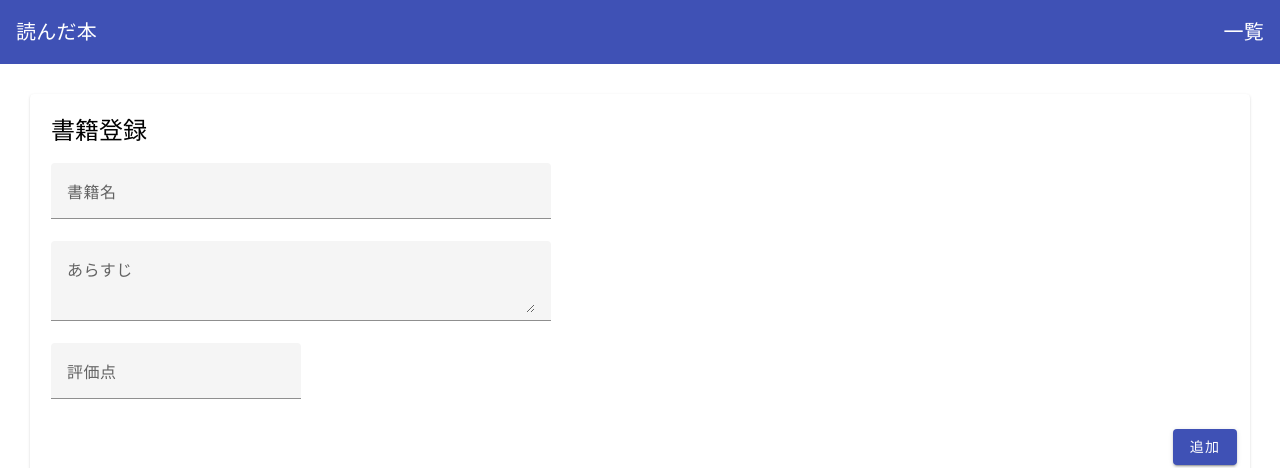
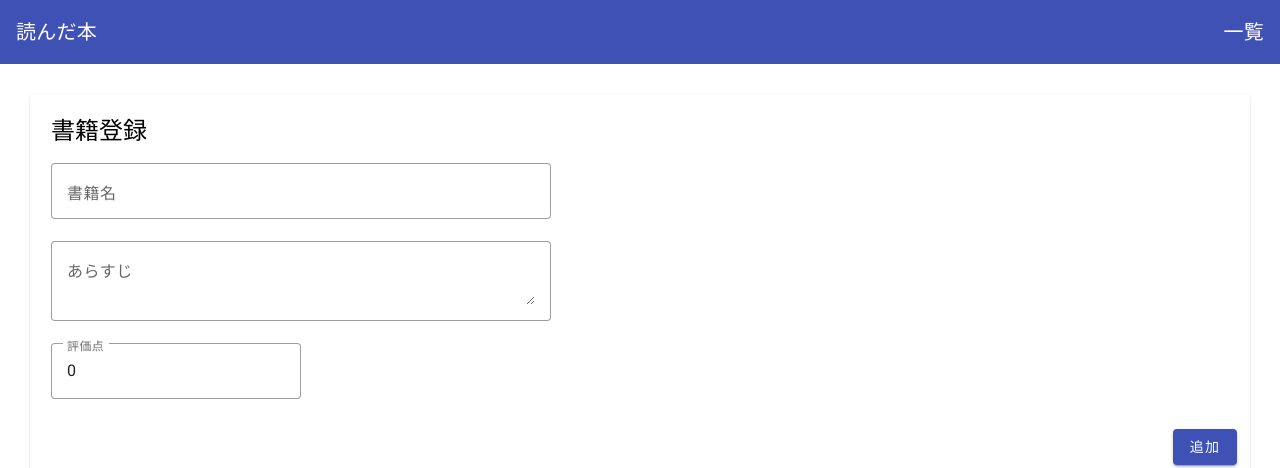
Before and after one commit to ak03120/intern-kumada-ex, an Angular app in the folder intern-book-app/: page / in a window 1280 px wide. Shown: the top 468 px of the page. Built offline with nearby package versions, Linux system fonts and the light colour scheme.

Commit message:
ngModelを使用して、書籍を追加できるようにしました

```diff
--- a/intern-book-app/src/app/app.module.ts
+++ b/intern-book-app/src/app/app.module.ts
@@ -12,6 +12,7 @@ import { BrowserAnimationsModule } from '@angular/platform-browser/animations';
 import { ToolbarComponent } from './components/toolbar/toolbar.component';
 import { ListComponent } from './pages/list/list.component';
 import { CardComponent } from './components/card/card.component';
+import { FormsModule } from '@angular/forms';
 
 @NgModule({
   declarations: [
@@ -27,7 +28,8 @@ import { CardComponent } from './components/card/card.component';
     BrowserAnimationsModule,
     MatCardModule,
     MatInputModule,
-    MatButtonModule
+    MatButtonModule,
+    FormsModule
   ],
   providers: [],
   bootstrap: [AppComponent]
--- a/intern-book-app/src/app/pages/list/list.component.html
+++ b/intern-book-app/src/app/pages/list/list.component.html
@@ -4,26 +4,26 @@
   </mat-card-header>
   <mat-card-content>
     <div>
-      <mat-form-field class="field-big">
+      <mat-form-field class="field-big" appearance="outline">
         <mat-label>書籍名</mat-label>
-        <input matInput>
+        <input matInput [(ngModel)]="cbook.name">
       </mat-form-field>
     </div>
     <div>
-      <mat-form-field class="field-big">
+      <mat-form-field class="field-big" appearance="outline">
         <mat-label>あらすじ</mat-label>
-        <textarea matInput></textarea>
+        <textarea matInput [(ngModel)]="cbook.detail"></textarea>
       </mat-form-field>
     </div>
     <div>
-      <mat-form-field class="field-small">
+      <mat-form-field class="field-small" appearance="outline">
         <mat-label>評価点</mat-label>
-        <input matInput type="number">
+        <input matInput type="number" [(ngModel)]="cbook.evaluation">
       </mat-form-field>
     </div>
   </mat-card-content>
   <mat-card-actions align="end">
-    <button mat-raised-button color="primary">追加</button>
+    <button mat-raised-button color="primary" (click)="onAdd()">追加</button>
   </mat-card-actions>
 </mat-card>
 
--- a/intern-book-app/src/app/pages/list/list.component.ts
+++ b/intern-book-app/src/app/pages/list/list.component.ts
@@ -1,5 +1,6 @@
-import { Component } from '@angular/core';
+import { Component, NgModule } from '@angular/core';
 import { Book } from 'src/app/types/book';
+import { FormsModule }   from '@angular/forms';
 
 @Component({
   selector: 'app-list',
@@ -7,8 +8,12 @@ import { Book } from 'src/app/types/book';
   styleUrls: ['./list.component.scss']
 })
 export class ListComponent {
+  cbook: Book = {name: '', detail: '', evaluation: 0};
   bookList: Book[] = [
     { name: 'アンドロイドは電気羊の夢を見るか?', detail: '第三次大戦後の未来、サンフランシスコを舞台に賞金稼ぎのリック・デッカードが火星から逃亡してきた8体のアンドロイドを「処理」するというあらすじ', evaluation: 90 },
     { name: '岩田さん: 岩田聡はこんなことを話していた。', detail: '任天堂の元社長、岩田聡さんのことばをまとめた本', evaluation: 90 }
   ];
+  onAdd(): void {
+    this.bookList.push({name: this.cbook.name, detail: this.cbook.detail, evaluation: this.cbook.evaluation});
+  }
 }
```
